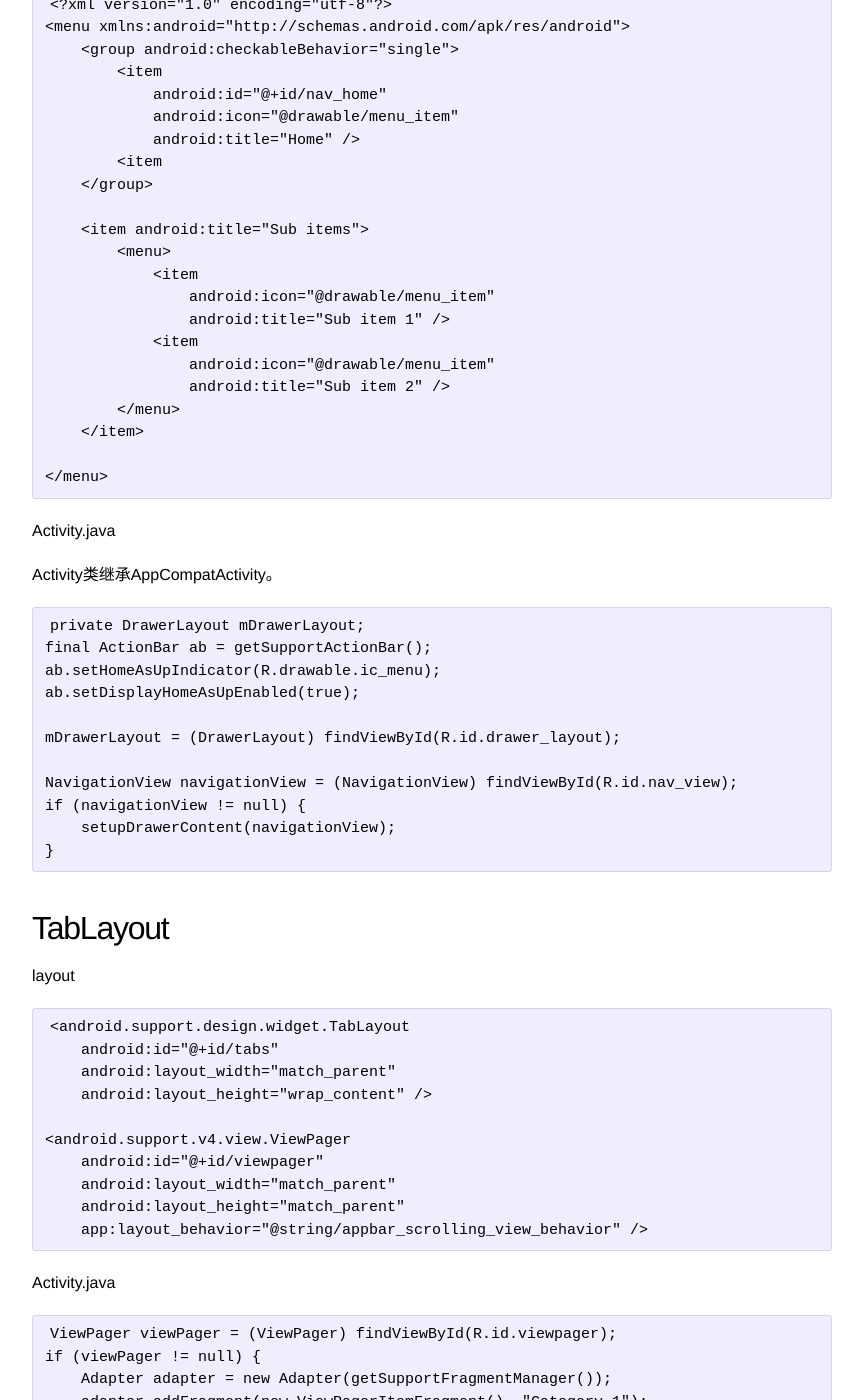
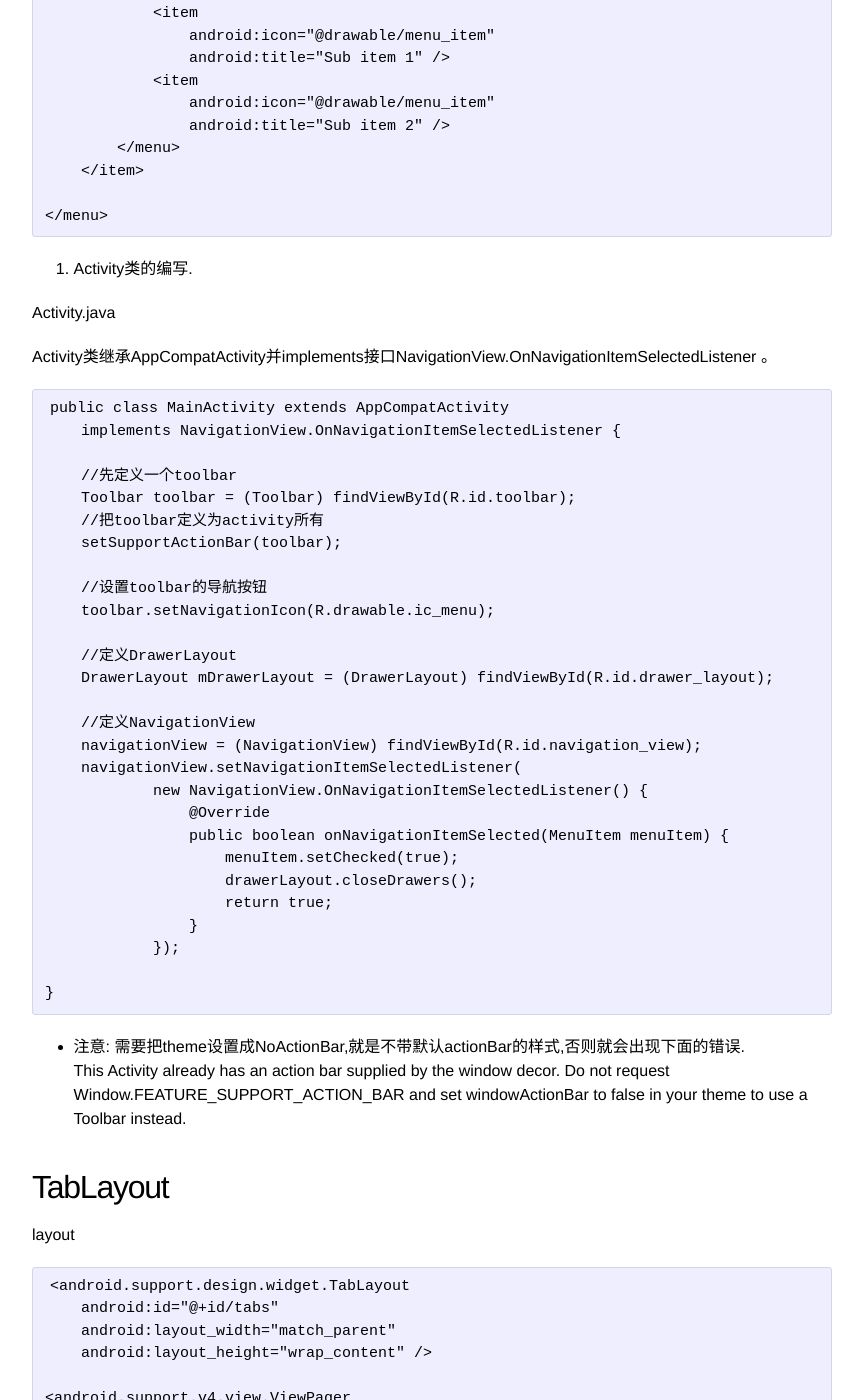
Before and after one commit to viator42/viator42.github.io, a Jekyll site: the page built from _posts/2016-3-22-android-design-support-library.markdown, in a window 1280 px wide and 1400 px high, scrolled down 3143 px. Shown: the whole window, without its empty margins (208-1071 px from the left). Built offline with Jekyll 4.4.1, drawn with Linux system fonts in a browser that asks for light colours; some of the changed text lies outside the part shown.

Commit message:
add post

```diff
--- a/_posts/2016-3-22-android-design-support-library.markdown
+++ b/_posts/2016-3-22-android-design-support-library.markdown
@@ -1,13 +1,14 @@
 ---
 layout: post
-title:  "Android 5.0 Material Design 笔记"
+title:  "Android Design Support Library笔记"
 date:   2016-01-02
 categories: android
 ---
 
-### Android Design Support Library笔记
+## 使用前配置
 
-首先打开 Android SDK Manager安装支持库Android Support Library.
+保证编译使用的API Level在21,也就是对应的Android版本在5.0以上.
+打开 Android SDK Manager安装支持库Android Support Library.
 然后再build.gradle中添加
 
     dependencies {
@@ -18,15 +19,16 @@
 
     }
 
+## Snackbar
 
-Snackbar，用来代替Toast的提示框。
+用来代替Toast的提示框的组件。
 
     Snackbar.make(view, "Replace with your own action", Snackbar.LENGTH_LONG)
                             .setAction("Action", null).show();
 
-Floating Action Button
+## Floating Action Button
 
-用于展示页面主操作的按钮，一般在右下角
+表示页面主操作的按钮，一般在右下角。
 
 Layout
 
@@ -51,17 +53,13 @@
         });
 
 
-NavigationView
+## NavigationView
 
-侧边弹出的导航抽屉，分为
+侧边弹出的导航抽屉，一般在主Activity中使用，作为应用的功能导航。组件分为上部自定义的view（一般用于显示登录用户信息），下部menu。
 
-使用方法
+### 使用方法
 
-将layout的根view定义为DrawerLayout，然后嵌套NavigationView
-
-Activity_Layout
-
-NavigationView分为两部分，包括可自定义样式的headerLayout，和下面的menu。必须指定这两个的样式属性
+1. 将layout的根view定义为DrawerLayout，然后嵌套NavigationView
 
     <android.support.v4.widget.DrawerLayout xmlns:android="http://schemas.android.com/apk/res/android"
         xmlns:app="http://schemas.android.com/apk/res-auto"
@@ -83,7 +81,11 @@
 
     </android.support.v4.widget.DrawerLayout>
 
-nav_header layout
+必须指定headerLayout，menu这两个属性,对应的是上下两部分的样式.
+
+2. 创建nav_header和menu的layout.
+
+nav_header.xml
 
     <?xml version="1.0" encoding="utf-8"?>
     <LinearLayout xmlns:android="http://schemas.android.com/apk/res/android"
@@ -139,21 +141,44 @@
 
     </menu>
 
+3. Activity类的编写.
+
 Activity.java
 
-Activity类继承AppCompatActivity。
+Activity类继承AppCompatActivity并implements接口NavigationView.OnNavigationItemSelectedListener 。
 
-    private DrawerLayout mDrawerLayout;
-    final ActionBar ab = getSupportActionBar();
-    ab.setHomeAsUpIndicator(R.drawable.ic_menu);
-    ab.setDisplayHomeAsUpEnabled(true);
+    public class MainActivity extends AppCompatActivity
+        implements NavigationView.OnNavigationItemSelectedListener {
 
-    mDrawerLayout = (DrawerLayout) findViewById(R.id.drawer_layout);
+        //先定义一个toolbar
+        Toolbar toolbar = (Toolbar) findViewById(R.id.toolbar);
+        //把toolbar定义为activity所有
+        setSupportActionBar(toolbar);
 
-    NavigationView navigationView = (NavigationView) findViewById(R.id.nav_view);
-    if (navigationView != null) {
-        setupDrawerContent(navigationView);
+        //设置toolbar的导航按钮
+        toolbar.setNavigationIcon(R.drawable.ic_menu);
+
+        //定义DrawerLayout
+        DrawerLayout mDrawerLayout = (DrawerLayout) findViewById(R.id.drawer_layout);
+
+        //定义NavigationView
+        navigationView = (NavigationView) findViewById(R.id.navigation_view);
+        navigationView.setNavigationItemSelectedListener(
+                new NavigationView.OnNavigationItemSelectedListener() {
+                    @Override
+                    public boolean onNavigationItemSelected(MenuItem menuItem) {
+                        menuItem.setChecked(true);
+                        drawerLayout.closeDrawers();
+                        return true;
+                    }
+                });
+
     }
+
+* 注意: 需要把theme设置成NoActionBar,就是不带默认actionBar的样式,否则就会出现下面的错误.
+
+    This Activity already has an action bar supplied by the window decor.
+    Do not request Window.FEATURE_SUPPORT_ACTION_BAR and set windowActionBar to false in your theme to use a Toolbar instead.
 
 
 ## TabLayout
```
Also changed, not shown: other parts of _posts/2016-3-22-android-design-support-library.markdown (+1 -1 lines), _posts/2016-3-22-recyclerview-and-cardview.markdown (+10 -0 lines).
